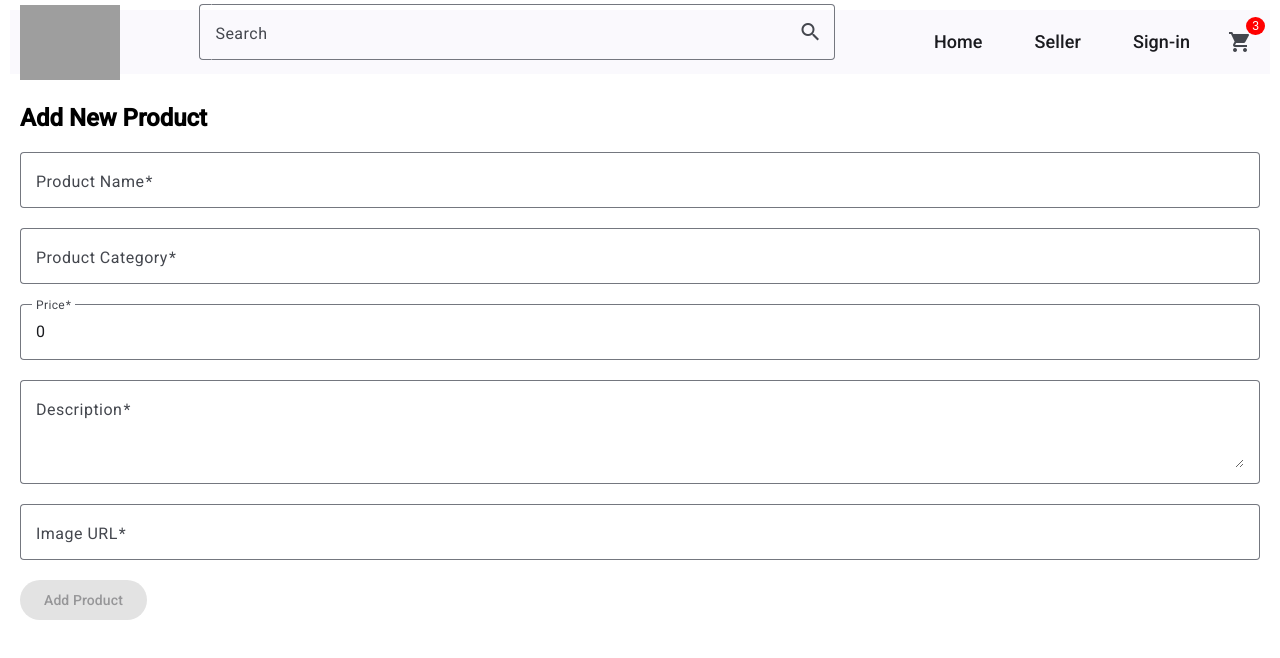
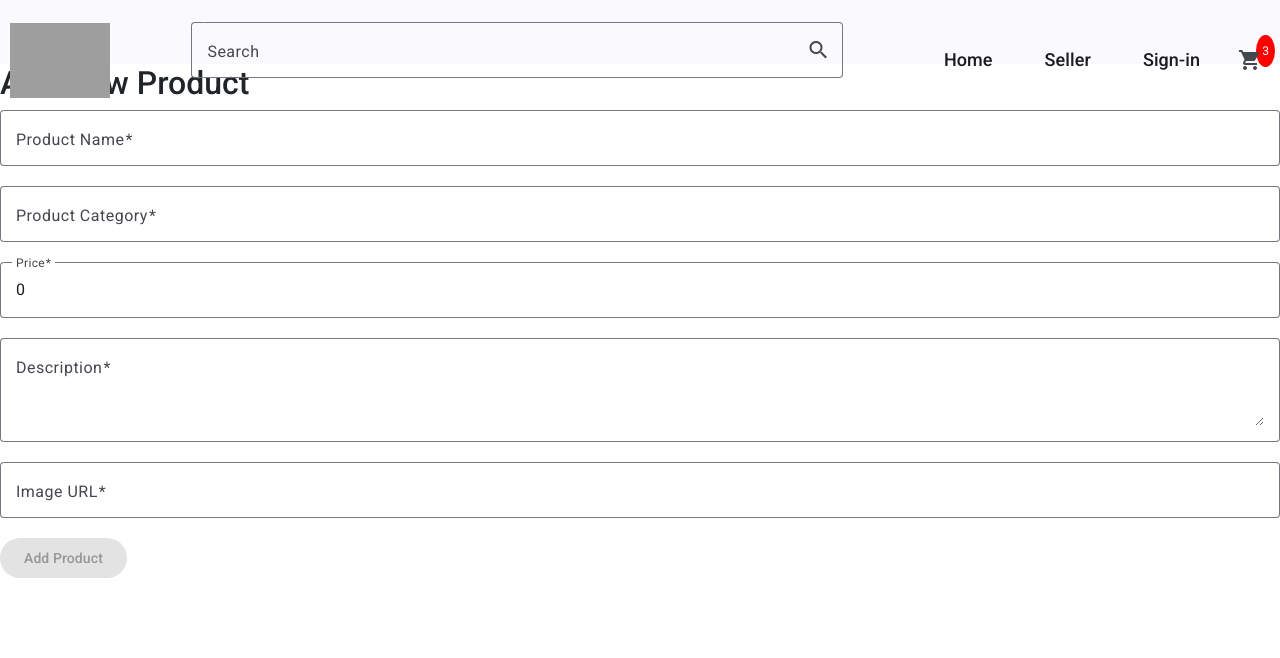
Before and after one commit to ChintuSitlani/E-commerce, an Angular app: page /app-seller-add-prod in a window 1280 px wide. Shown: the top 658 px of the page. Built offline with nearby package versions, Linux system fonts and the light colour scheme; grey boxes are pictures that could not be loaded.

Commit message:
bootstrap added

```diff
--- a/angular.json
+++ b/angular.json
@@ -17,7 +17,8 @@
             "index": "src/index.html",
             "browser": "src/main.ts",
             "polyfills": [
-              "zone.js"
+              "zone.js",
+              "@angular/localize/init"
             ],
             "tsConfig": "tsconfig.app.json",
             "assets": [
@@ -27,6 +28,7 @@
               }
             ],
             "styles": [
+              "node_modules/bootstrap/dist/css/bootstrap.min.css",
               "src/custom-theme.scss",
               "src/styles.css"
             ],
@@ -81,7 +83,8 @@
           "options": {
             "polyfills": [
               "zone.js",
-              "zone.js/testing"
+              "zone.js/testing",
+              "@angular/localize/init"
             ],
             "tsConfig": "tsconfig.spec.json",
             "assets": [
--- a/package.json
+++ b/package.json
@@ -22,6 +22,9 @@
     "@angular/platform-server": "^19.2.0",
     "@angular/router": "^19.2.0",
     "@angular/ssr": "^19.2.1",
+    "@ng-bootstrap/ng-bootstrap": "^18.0.0",
+    "@popperjs/core": "^2.11.8",
+    "bootstrap": "^5.3.3",
     "express": "^4.18.2",
     "rxjs": "~7.8.0",
     "tslib": "^2.3.0",
@@ -31,6 +34,7 @@
     "@angular-devkit/build-angular": "^19.2.1",
     "@angular/cli": "^19.2.1",
     "@angular/compiler-cli": "^19.2.0",
+    "@angular/localize": "^19.2.0",
     "@types/express": "^4.17.17",
     "@types/jasmine": "~5.1.0",
     "@types/node": "^18.18.0",
--- a/src/main.ts
+++ b/src/main.ts
@@ -1,3 +1,5 @@
+/// <reference types="@angular/localize" />
+
 import { bootstrapApplication } from '@angular/platform-browser';
 import { appConfig } from './app/app.config';
 import { AppComponent } from './app/app.component';
--- a/src/styles.css
+++ b/src/styles.css
@@ -1,11 +1,24 @@
 /* You can add global styles to this file, and also import other style files */
-body{
-    font-family:sans-serif;
+
+html,
+body {
+    height: 100%;
+    margin: 0;
+    padding: 0;
+    width: 100%;
 }
 
-.container{
+body {
+    font-family: Roboto, "Helvetica Neue", sans-serif;
+}
+
+.container,
+.container-fluid,
+.row {
     margin: 5px;
     padding: 5px;
+    max-width: 100% !important;
+    width: 100% !important;
+    margin: 0 !important;
+    padding: 0 !important;
 }
-html, body { height: 100%; }
-body { margin: 0; font-family: Roboto, "Helvetica Neue", sans-serif; }
--- a/tsconfig.app.json
+++ b/tsconfig.app.json
@@ -5,7 +5,8 @@
   "compilerOptions": {
     "outDir": "./out-tsc/app",
     "types": [
-      "node"
+      "node",
+      "@angular/localize"
     ]
   },
   "files": [
```
Also changed, not shown: 2 other files (tests, documents, lock files or other folders).
